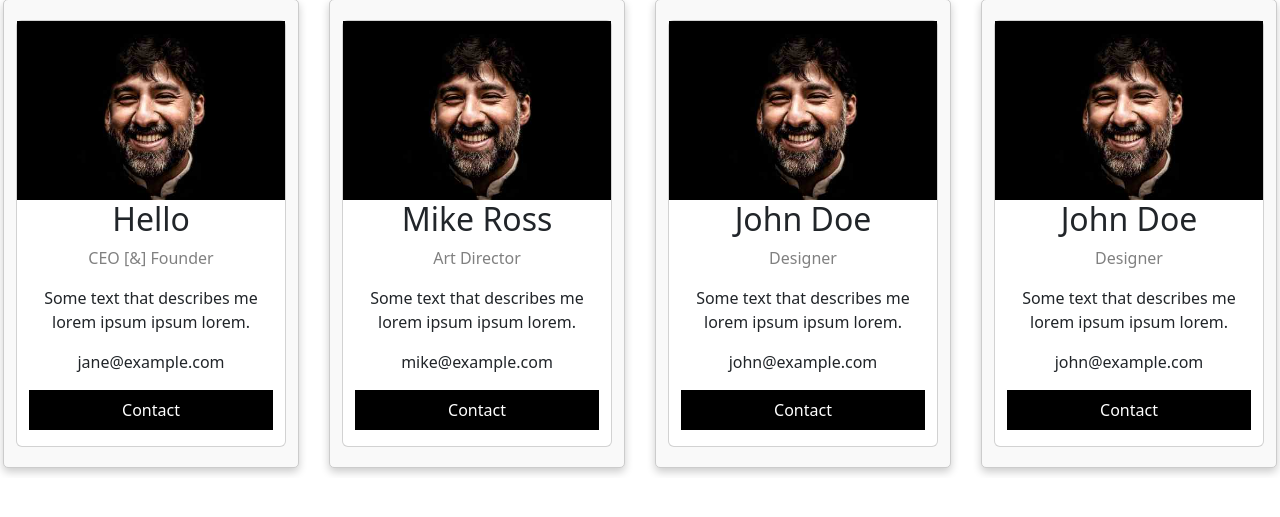
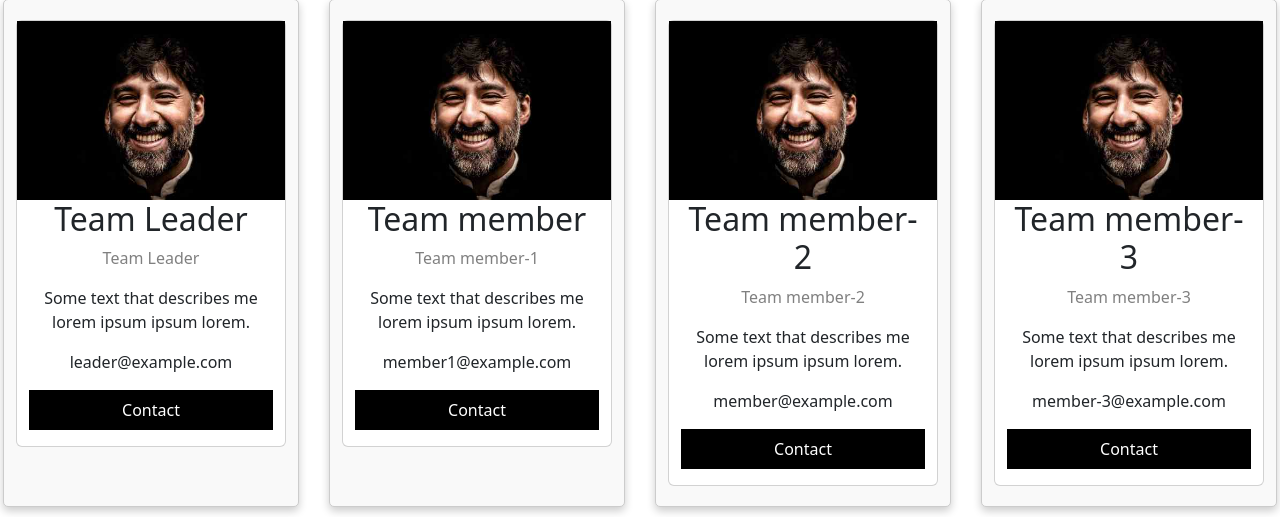
Before and after one commit to IMAGINE4X/IMAGINEX, a Flask app: page /about in a window 1280 px wide. Shown: the part 340-857 px from the top of the page. Before the commit the page ends 815 px from the top, so only its background shows below. Run offline with Flask 3, Linux system fonts and the light colour scheme.

Commit message:
About-us update

```diff
--- a/templates/about.html
+++ b/templates/about.html
@@ -33,10 +33,10 @@
             <div class="card">
                 <img src="../static/images/about-img.jpg" alt="Jane" style="width:100%">
                 <div class="container">
-                    <h2>Hello</h2>
-                    <p class="title">CEO [&] Founder</p>
+                    <h2>Team Leader</h2>
+                    <p class="title">Team Leader</p>
                     <p>Some text that describes me lorem ipsum ipsum lorem.</p>
-                    <p>jane@example.com</p>
+                    <p>leader@example.com</p>
                     <p><button class="button">Contact</button></p>
                 </div>
             </div>
@@ -46,10 +46,10 @@
             <div class="card">
                 <img src="../static/images/about-img.jpg" alt="Mike" style="width:100%">
                 <div class="container">
-                    <h2>Mike Ross</h2>
-                    <p class="title">Art Director</p>
+                    <h2>Team member</h2>
+                    <p class="title">Team member-1</p>
                     <p>Some text that describes me lorem ipsum ipsum lorem.</p>
-                    <p>mike@example.com</p>
+                    <p>member1@example.com</p>
                     <p><button class="button">Contact</button></p>
                 </div>
             </div>
@@ -59,10 +59,10 @@
             <div class="card">
                 <img src="../static/images/about-img.jpg" alt="John" style="width:100%">
                 <div class="container">
-                    <h2>John Doe</h2>
-                    <p class="title">Designer</p>
+                    <h2>Team member-2</h2>
+                    <p class="title">Team member-2</p>
                     <p>Some text that describes me lorem ipsum ipsum lorem.</p>
-                    <p>john@example.com</p>
+                    <p>member@example.com</p>
                     <p><button class="button">Contact</button></p>
                 </div>
             </div>
@@ -72,10 +72,10 @@
         <div class="card">
             <img src="../static/images/about-img.jpg" alt="John" style="width:100%">
             <div class="container">
-                <h2>John Doe</h2>
-                <p class="title">Designer</p>
+                <h2>Team member-3</h2>
+                <p class="title">Team member-3</p>
                 <p>Some text that describes me lorem ipsum ipsum lorem.</p>
-                <p>john@example.com</p>
+                <p>member-3@example.com</p>
                 <p><button class="button">Contact</button></p>
             </div>
         </div>
```
